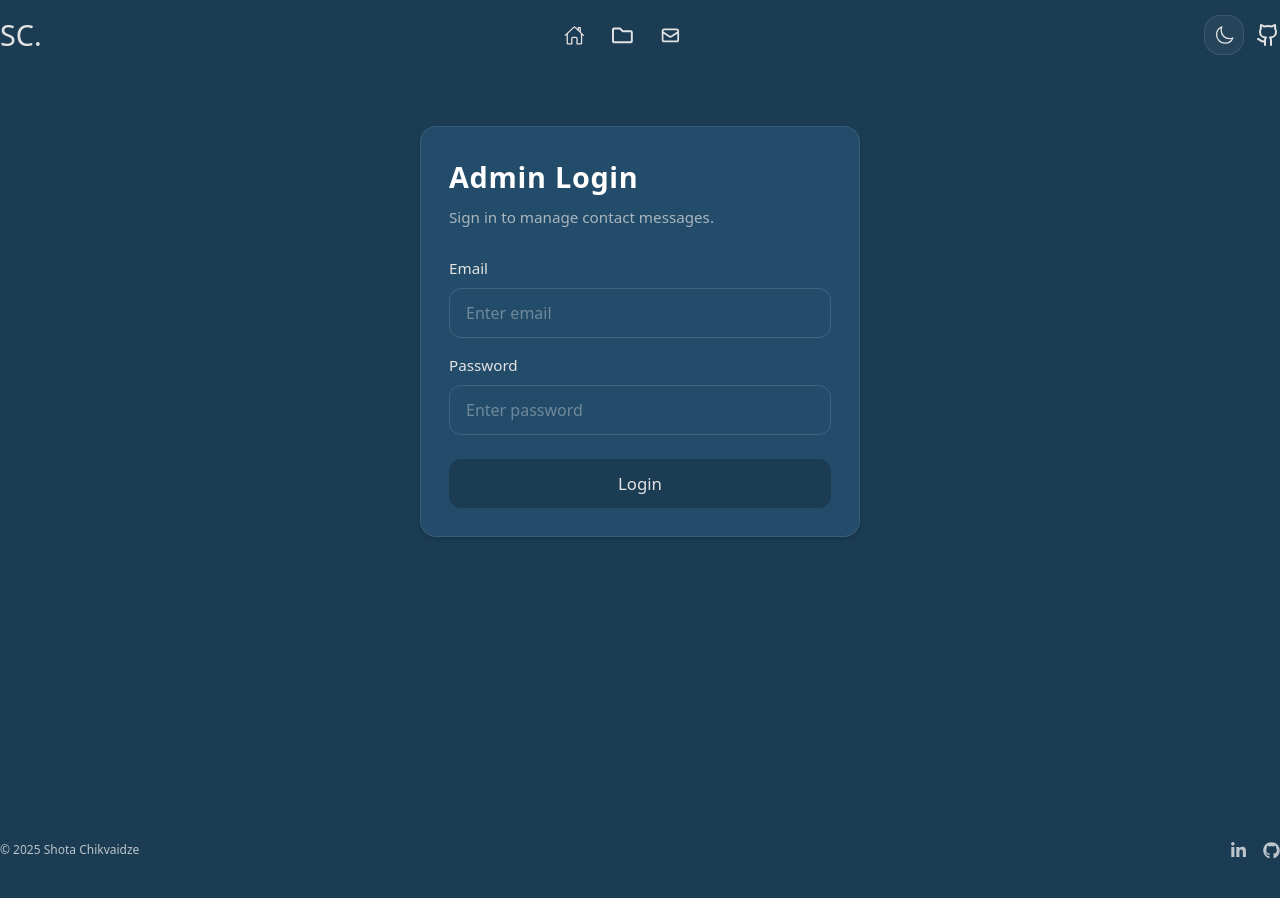
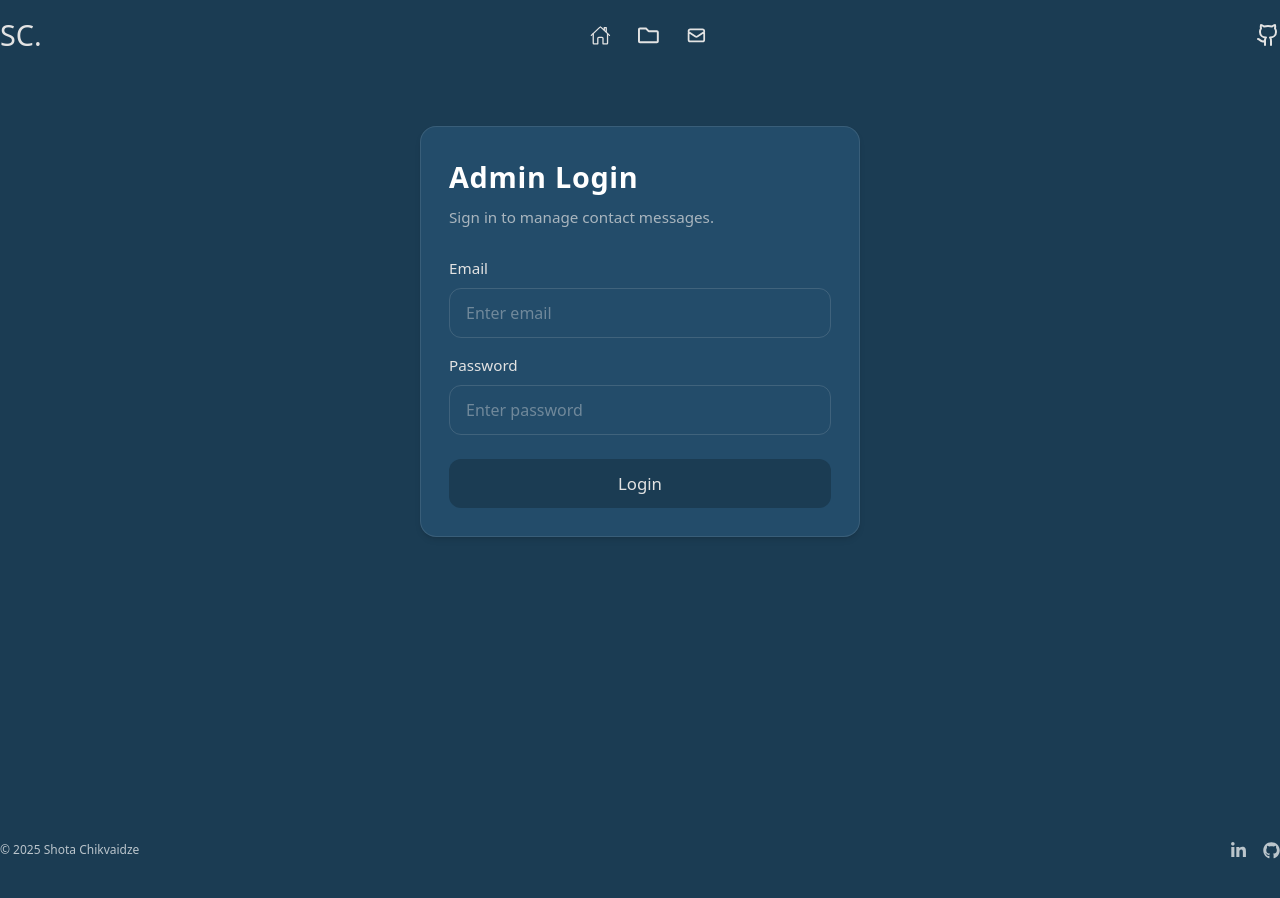
Before and after one commit to shota-chikvaidze/Portfolio, a React (Vite) app in the folder front/: page /admin-login in a window 1280 px wide. Built offline with nearby package versions, Linux system fonts and the light colour scheme.

Commit message:
small changes

```diff
--- a/front/src/App.jsx
+++ b/front/src/App.jsx
@@ -9,7 +9,6 @@ import Layout from './layout/Layout'
 import Footer from './layout/Footer'
 
 import { userAuth } from './store/UserAuth'
-import { useThemeStore } from './store/ThemeStore'
 import { useCurrentUser } from './hooks/UseCurrentUser'
 import { Dashboard } from './components/dashboard/Dashboard'
 import { AdminContact } from './components/adminContact/AdminContact'
@@ -17,25 +16,20 @@ import { AdminProject } from './components/adminProject/AdminProject'
 import PostProject from './components/postProject/PostProject'
 import SidebarWrapper from './components/sidebarWrapper/SidebarWrapper'
 
-import { useEffect } from 'react'
+import { MainLoading } from './components/loading/Loading'
 
 function App() {
+
+
   const location = useLocation()
   const user = userAuth(s => s.user)
-  const initTheme = useThemeStore(s => s.initTheme)
   const hasCheckedAuth = userAuth(s => s.hasCheckedAuth)
 
-
-  useEffect(() => {
-    initTheme()
-  }, [initTheme])
-
-
-  const publicRoutes = ['/admin-login', '/login', '/', '', '/contact', '/projects']
+  const publicRoutes = ['/admin-login', '/login', '/', '/about', '/contact', '/projects']
   const isPublicRoute = publicRoutes.includes(location.pathname)
 
   const shouldSkipCheck = location.pathname === '/admin-login' || (isPublicRoute && hasCheckedAuth)
-
+  const { isLoading } = useCurrentUser(shouldSkipCheck)
 
 
   return (
--- a/front/src/components/sidebarWrapper/SidebarWrapper.jsx
+++ b/front/src/components/sidebarWrapper/SidebarWrapper.jsx
@@ -4,7 +4,6 @@ import { userAuth } from '../../store/UserAuth'
 import { Logout } from '../../api/endpoints/User'
 import toast from 'react-hot-toast'
 import { useMutation } from '@tanstack/react-query'
-import ThemeToggle from '../themeToggle/ThemeToggle';
 
 const linkBase =
   'w-full rounded-lg px-3 py-2 text-sm font-[500] transition ' +
@@ -60,7 +59,6 @@ const SidebarWrapper = () => {
 
           <div className='sticky bottom-3 left-0 flex gap-2 justify-between'>
 
-            <ThemeToggle />
             <button
                 type='button'
                 onClick={logoutFunc}
--- a/front/src/components/themeToggle/ThemeToggle.jsx
+++ /dev/null
@@ -1,43 +0,0 @@
-import React from 'react'
-import { useThemeStore } from '../../store/ThemeStore'
-import { HiOutlineSun, HiOutlineMoon } from 'react-icons/hi2'
-import { motion } from 'framer-motion'
-
-const ThemeToggle = () => {
-  const { theme, toggleTheme } = useThemeStore()
-
-  return (
-    <motion.button
-      onClick={toggleTheme}
-      className='cursor-pointer relative flex items-center justify-center w-[40px] h-[40px] rounded-lg bg-white/5 hover:bg-white/10 dark:bg-white/5 dark:hover:bg-white/10 border border-white/10 transition-all duration-300 overflow-hidden group'
-      whileTap={{ scale: 0.95 }}
-      aria-label="Toggle theme"
-    >
-      <motion.div
-        initial={false}
-        animate={{
-          rotate: theme === 'dark' ? 0 : 180,
-          scale: theme === 'dark' ? 1 : 0
-        }}
-        transition={{ duration: 0.3, ease: "easeInOut" }}
-        className='absolute'
-      >
-        <HiOutlineMoon className='text-[1.3rem] text-[var(--text-primary)]' />
-      </motion.div>
-
-      <motion.div
-        initial={false}
-        animate={{
-          rotate: theme === 'light' ? 0 : -180,
-          scale: theme === 'light' ? 1 : 0
-        }}
-        transition={{ duration: 0.3, ease: "easeInOut" }}
-        className='absolute'
-      >
-        <HiOutlineSun className='text-[1.3rem] text-[var(--text-primary)]' />
-      </motion.div>
-    </motion.button>
-  )
-}
-
-export default ThemeToggle
--- a/front/src/layout/Layout.jsx
+++ b/front/src/layout/Layout.jsx
@@ -8,15 +8,12 @@ import { LuGithub } from "react-icons/lu";
 import { MdOutlineMiscellaneousServices } from "react-icons/md";
 import { HiOutlineMenuAlt3 } from "react-icons/hi";
 import { IoClose } from "react-icons/io5";
-import ThemeToggle from '../components/themeToggle/ThemeToggle';
-import { useThemeStore } from '../store/ThemeStore';
 
 const Layout = () => {
 
   const [isScrolled, setIsScrolled] = useState(false)
   const [isMobileMenuOpen, setIsMobileMenuOpen] = useState(false)
   const navigate = useNavigate()
-  const theme = useThemeStore((state) => state.theme)
 
   useEffect(() => {
 
@@ -74,12 +71,10 @@ const Layout = () => {
 
           </ul>
           <div className='hidden md:flex items-center gap-3'>
-            <ThemeToggle />
             <Link to={'https://github.com/shota-chikvaidze'} target='_blank'> <LuGithub className=' text-[1.5rem] text-[var(--text-primary)] ' /> </Link>
           </div>
 
           <div className='flex md:hidden items-center gap-3'>
-            <ThemeToggle />
             <button
               onClick={() => setIsMobileMenuOpen(!isMobileMenuOpen)}
               className='flex items-center justify-center w-[40px] h-[40px] hover:bg-[var(--nav-hover-bg)] rounded-lg transition-colors'
--- a/front/src/store/ThemeStore.jsx
+++ /dev/null
@@ -1,42 +0,0 @@
-import { create } from 'zustand'
-import { persist } from 'zustand/middleware'
-
-export const useThemeStore = create(
-  persist(
-    (set) => ({
-      thcdeme: 'dark',
-
-      setTheme: (theme) => {
-        set({ theme })
-        document.documentElement.classList.remove('light', 'dark')
-        document.documentElement.classList.add(theme)
-      },
-
-      toggleTheme: () => {
-        set((state) => {
-          const newTheme = state.theme === 'dark' ? 'light' : 'dark'
-          document.documentElement.classList.remove('light', 'dark')
-          document.documentElement.classList.add(newTheme)
-          return { theme: newTheme }
-        })
-      },
-
-      initTheme: () => {
-        set((state) => {
-          const theme = state.theme || 'dark'
-          document.documentElement.classList.add(theme)
-          return { theme }
-        })
-      }
-    }),
-    {
-      name: 'theme-storage',
-      onRehydrateStorage: () => (state) => {
-        if (state) {
-          document.documentElement.classList.remove('light', 'dark')
-          document.documentElement.classList.add(state.theme)
-        }
-      }
-    }
-  )
-)
```
